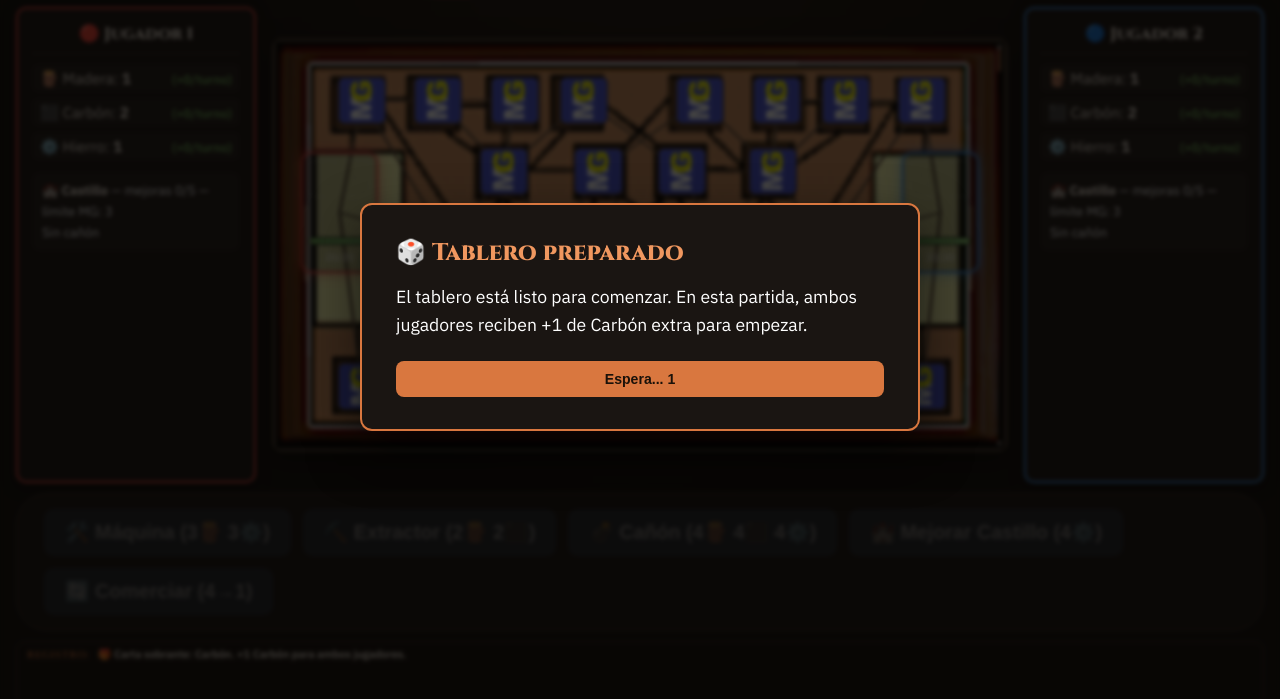
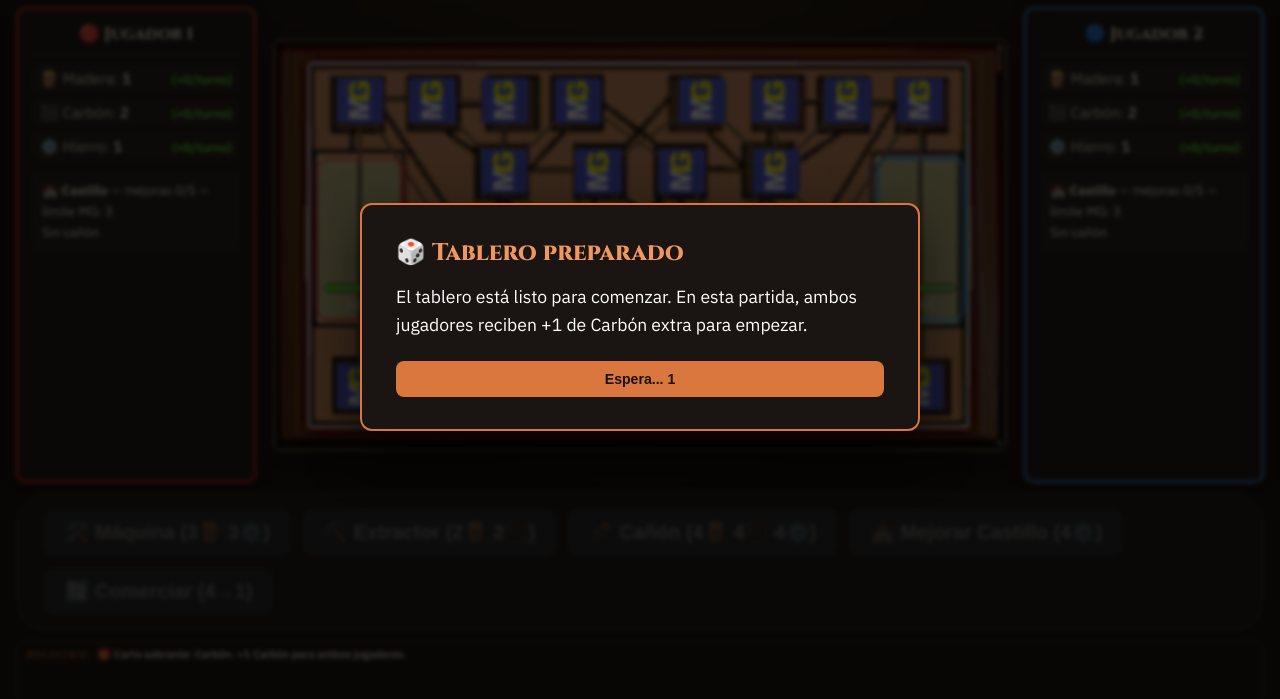
Before and after one commit to Bes7iA/MG, a website with bundled scripts: page index.html in a window 1280 px wide. Both pictures are taken after a click on the button "Iniciar Partida ⚔️". Shown: the part 83-782 px from the top of the page. Built offline with nearby package versions, Linux system fonts and the light colour scheme.

Commit message:
Ajustes visuales: tablero simétrico, castillo, máquinas y extractor
- constants.js: POSICIONES reajustadas para tablero simétrico con
  conexiones rectas a los castillos; agregadas rutas de imágenes de
  extractor (rojo/azul)
- estilos.css: eliminadas posiciones fijas de nodos/castillos (ahora
  se generan dinámicamente desde POSICIONES); máquinas de guerra al 90%;
  estilos del ícono de extractor (centrado, desplazado, con overflow
  visible para sobresalir de la casilla)
- render.js: nueva función aplicarPosicionesTablero() que aplica
  POSICIONES a cada elemento vía JS; extractor ahora usa imagen real
  según dueño en vez de emoji; clase condicional 'con-extractor'
- events.js: llamada a aplicarPosicionesTablero() en la inicialización

```diff
--- a/constants.js
+++ b/constants.js
@@ -47,24 +47,30 @@ export const CONEXIONES_TABLERO = {
 // Posiciones (%) usadas SOLO para calcular los centros de las líneas de conexión del SVG.
 // Deben coincidir con las reglas de estilos.css.
 export const POSICIONES = {
-    'castillo-p1': { top: 27, left: 3.5, w: 10.5, h: 30 },
-    'castillo-p2': { top: 27, left: 86, w: 10.5, h: 30 },
-    'nodo-1': { top: 8.5, left: 8.5, w: 6.6, h: 11.6 }, 'nodo-2': { top: 8.5, left: 19, w: 6.6, h: 11.6 },
-    'nodo-3': { top: 8.5, left: 29.5, w: 6.6, h: 11.6 }, 'nodo-4': { top: 8.5, left: 39, w: 6.6, h: 11.6 },
-    'nodo-5': { top: 8.5, left: 55, w: 6.6, h: 11.6 }, 'nodo-6': { top: 8.5, left: 65.5, w: 6.6, h: 11.6 },
-    'nodo-7': { top: 8.5, left: 75, w: 6.6, h: 11.6 }, 'nodo-8': { top: 8.5, left: 85.5, w: 6.6, h: 11.6 },
+    'castillo-p1': { top: 28.5, left: 5.5, w: 12, h: 40 },
+    'castillo-p2': { top: 28.5, left: 82.5, w: 12, h: 40 },
+
+    'nodo-1': { top: 8.5, left: 8.2, w: 6.6, h: 11.6 }, 'nodo-2': { top: 8.5, left: 18.2, w: 6.6, h: 11.6 },
+    'nodo-3': { top: 8.5, left: 28.2, w: 6.6, h: 11.6 }, 'nodo-4': { top: 8.5, left: 38.2, w: 6.6, h: 11.6 },
+    'nodo-5': { top: 8.5, left: 55.2, w: 6.6, h: 11.6 }, 'nodo-6': { top: 8.5, left: 65.2, w: 6.6, h: 11.6 },
+    'nodo-7': { top: 8.5, left: 75.2, w: 6.6, h: 11.6 }, 'nodo-8': { top: 8.5, left: 85.2, w: 6.6, h: 11.6 },
+
     'nodo-9': { top: 26, left: 28, w: 6.6, h: 11.6 }, 'nodo-10': { top: 26, left: 41, w: 6.6, h: 11.6 },
-    'nodo-11': { top: 26, left: 52.5, w: 6.6, h: 11.6 }, 'nodo-12': { top: 26, left: 65, w: 6.6, h: 11.6 },
-    'nodo-13': { top: 44, left: 20.5, w: 6.6, h: 11.6 }, 'nodo-14': { top: 44, left: 35.5, w: 6.6, h: 11.6 },
-    'nodo-15': { top: 44, left: 46.5, w: 6.6, h: 11.6 }, 'nodo-16': { top: 44, left: 57, w: 6.6, h: 11.6 },
-    'nodo-17': { top: 44, left: 72, w: 6.6, h: 11.6 },
+    'nodo-11': { top: 26, left: 52.4, w: 6.6, h: 11.6 }, 'nodo-12': { top: 26, left: 65.4, w: 6.6, h: 11.6 },
+
+    'nodo-13': { top: 42.7, left: 20.5, w: 6.6, h: 11.6 }, 'nodo-14': { top: 42.7, left: 35.5, w: 6.6, h: 11.6 },
+    'nodo-15': { top: 42.7, left: 46.7, w: 6.6, h: 11.6 }, 'nodo-16': { top: 42.7, left: 57.9, w: 6.6, h: 11.6 },
+    'nodo-17': { top: 42.7, left: 72.9, w: 6.6, h: 11.6 },
+
     'nodo-18': { top: 61.5, left: 28, w: 6.6, h: 11.6 }, 'nodo-19': { top: 61.5, left: 41, w: 6.6, h: 11.6 },
-    'nodo-20': { top: 61.5, left: 52.5, w: 6.6, h: 11.6 }, 'nodo-21': { top: 61.5, left: 65, w: 6.6, h: 11.6 },
-    'nodo-22': { top: 79, left: 8.5, w: 6.6, h: 11.6 }, 'nodo-23': { top: 79, left: 19, w: 6.6, h: 11.6 },
-    'nodo-24': { top: 79, left: 29.5, w: 6.6, h: 11.6 }, 'nodo-25': { top: 79, left: 39, w: 6.6, h: 11.6 },
-    'nodo-26': { top: 79, left: 55, w: 6.6, h: 11.6 }, 'nodo-27': { top: 79, left: 65.5, w: 6.6, h: 11.6 },
-    'nodo-28': { top: 79, left: 75, w: 6.6, h: 11.6 }, 'nodo-29': { top: 79, left: 85.5, w: 6.6, h: 11.6 }
+    'nodo-20': { top: 61.5, left: 52.4, w: 6.6, h: 11.6 }, 'nodo-21': { top: 61.5, left: 65.4, w: 6.6, h: 11.6 },
+
+    'nodo-22': { top: 79, left: 8.2, w: 6.6, h: 11.6 }, 'nodo-23': { top: 79, left: 18.2, w: 6.6, h: 11.6 },
+    'nodo-24': { top: 79, left: 28.2, w: 6.6, h: 11.6 }, 'nodo-25': { top: 79, left: 38.2, w: 6.6, h: 11.6 },
+    'nodo-26': { top: 79, left: 56.2, w: 6.6, h: 11.6 }, 'nodo-27': { top: 79, left: 65.2, w: 6.6, h: 11.6 },
+    'nodo-28': { top: 79, left: 75.2, w: 6.6, h: 11.6 }, 'nodo-29': { top: 79, left: 85.2, w: 6.6, h: 11.6 }
 };
+
 
 export const COSTOS = {
     maquina: { madera: 3, hierro: 3 },
@@ -87,5 +93,7 @@ export const IMAGENES = {
     mgRojo: 'assets/cartas/MG_Rojo.png',
     mgAzul: 'assets/cartas/MG_Azul.png',
     canonRojo: 'assets/cartas/cañon rojo.png',
-    canonAzul: 'assets/cartas/cañon azul.png'
+    canonAzul: 'assets/cartas/cañon azul.png',
+    extractorRojo: 'assets/cartas/extractor rojo.png',
+    extractorAzul: 'assets/cartas/extractor azul.png'
 };
--- a/estilos.css
+++ b/estilos.css
@@ -8,16 +8,16 @@
     --panel-border: #3a2f26;
     --ember: #d9773f;
     --ember-bright: #f0975f;
-    --p1: #e0463f;
+    --p1: #ff332c;
     --p1-glow: rgba(224, 70, 63, 0.55);
-    --p2: #3f8fe0;
+    --p2: #3399ff;
     --p2-glow: rgba(63, 143, 224, 0.55);
     --madera: #a97845;
     --carbon: #4a4a4a;
     --hierro: #8a9ba8;
     --texto: #ece3d8;
     --texto-tenue: #ffffff;
-    --exito: #6fae5a;
+    --exito: #5cff2b;
     --peligro: #c94f3f;
     font-family: 'IBM Plex Sans', sans-serif;
 }
@@ -238,12 +238,10 @@ h1, h2, h3, .titulo-juego, .indicador-turno-box {
 
 #imagen-tablero { position: absolute; inset: 0; width: 100%; height: 100%; object-fit: fill; opacity: 1; }
 #conexiones-svg { position: absolute; inset: 0; width: 100%; height: 100%; z-index: 1; }
-#conexiones-svg line { stroke: #5a4a3a; stroke-width: 0.35; }
+#conexiones-svg line { stroke: #655132; stroke-width: 0.5; }
 
 .nodo-terreno {
     position: absolute;
-    width: 6.6%;
-    height: 11.6%;
     display: flex; justify-content: center; align-items: center;
     cursor: pointer;
     z-index: 2;
@@ -251,7 +249,7 @@ h1, h2, h3, .titulo-juego, .indicador-turno-box {
     background: #1c1611;
     border: 1px solid #3a2f26;
     transition: transform 0.12s ease, outline-color .15s;
-    overflow: hidden;
+    overflow: visible;
 }
 .nodo-terreno:hover { transform: scale(1.08); z-index: 6; }
 
@@ -287,7 +285,21 @@ h1, h2, h3, .titulo-juego, .indicador-turno-box {
     to   { box-shadow: 0 0 18px #f1c40f, 0 0 28px #f1c40f; }
 }
 
-.icono-extractor { position: absolute; top: 1px; right: 2px; font-size: 0.7rem; filter: drop-shadow(0 0 2px #000); }
+.icono-extractor {
+    position: absolute;
+    top: 20%;
+    left: 90%;
+    transform: translate(-50%, -50%);
+    width: 130%; height: 130%; object-fit: contain;
+    z-index: 20;
+}
+.icono-extractor-fallback {
+    position: absolute; inset: 0; margin: auto;
+    width: fit-content; height: fit-content;
+    font-size: 1.4rem;
+    filter: drop-shadow(0 1px 2px rgba(0,0,0,.8));
+    z-index: 5;
+}
 
 .ficha-mg {
     position: absolute; inset: 0;
@@ -295,11 +307,11 @@ h1, h2, h3, .titulo-juego, .indicador-turno-box {
     pointer-events: none;
     z-index: 8;
 }
-.ficha-mg .img-mg { width: 60%; height: 60%; object-fit: contain; filter: drop-shadow(0 1px 2px rgba(0,0,0,.8)); }
+.ficha-mg .img-mg { width: 90%; height: 90%; object-fit: contain; filter: drop-shadow(0 1px 2px rgba(0,0,0,.8)); }
 .ficha-mg .icono-mg { font-size: 1.3rem; filter: drop-shadow(0 1px 2px rgba(0,0,0,.8)); }
 .ficha-mg.mg-p1 .icono-mg { color: var(--p1); }
 .ficha-mg.mg-p2 .icono-mg { color: var(--p2); }
-.ficha-mg .hp-mini { width: 70%; height: 5px; background: rgba(0,0,0,.6); border-radius: 3px; overflow: hidden; margin-top: 2px; }
+.ficha-mg .hp-mini { width: 70%; height: 5px; background: rgb(255 0 0 / 0.6); border-radius: 3px; overflow: hidden; margin-top: 2px; }
 .ficha-mg .hp-mini .relleno { height: 100%; background: var(--exito); }
 
 .nodo-mg-seleccionada { outline: 3px solid #f1c40f !important; z-index: 9; animation: pulso-brillante-amarillo .9s infinite alternate ease-in-out; }
@@ -308,8 +320,6 @@ h1, h2, h3, .titulo-juego, .indicador-turno-box {
 /* CASTILLOS */
 .zona-castillo {
     position: absolute;
-    width: 10.5%;
-    height: 30%;
     display: flex; flex-direction: column; align-items: center; justify-content: center;
     gap: 4px;
     z-index: 3;
@@ -320,8 +330,7 @@ h1, h2, h3, .titulo-juego, .indicador-turno-box {
 }
 .castillo-rojo { border: 2px solid var(--p1); box-shadow: 0 0 14px var(--p1-glow); }
 .castillo-azul { border: 2px solid var(--p2); box-shadow: 0 0 14px var(--p2-glow); }
-.castillo-rojo { top: 27%; left: 3.5%; }
-.castillo-azul { top: 27%; left: 86%; }
+
 
 .slots-castillo { display: flex; gap: 5px; width: 100%; height: 55%; }
 .slot-castillo {
@@ -344,26 +353,7 @@ h1, h2, h3, .titulo-juego, .indicador-turno-box {
 .slot-canon.canon-inactivo { opacity: 0.5; cursor: default; }
 .slot-canon.canon-seleccionado { outline: 3px solid #f1c40f; border-radius: 6px; box-shadow: 0 0 10px rgba(241,196,15,0.6); }
 
-/* FILA 1 */
-#nodo-1 { top: 8.5%; left: 8.5%; } #nodo-2 { top: 8.5%; left: 19%; }
-#nodo-3 { top: 8.5%; left: 29.5%; } #nodo-4 { top: 8.5%; left: 39%; }
-#nodo-5 { top: 8.5%; left: 55%; } #nodo-6 { top: 8.5%; left: 65.5%; }
-#nodo-7 { top: 8.5%; left: 75%; } #nodo-8 { top: 8.5%; left: 85.5%; }
-/* FILA 2 */
-#nodo-9 { top: 26%; left: 28%; } #nodo-10 { top: 26%; left: 41%; }
-#nodo-11 { top: 26%; left: 52.5%; } #nodo-12 { top: 26%; left: 65%; }
-/* FILA 3 */
-#nodo-13 { top: 44%; left: 20.5%; } #nodo-14 { top: 44%; left: 35.5%; }
-#nodo-15 { top: 44%; left: 46.5%; } #nodo-16 { top: 44%; left: 57%; }
-#nodo-17 { top: 44%; left: 72%; }
-/* FILA 4 */
-#nodo-18 { top: 61.5%; left: 28%; } #nodo-19 { top: 61.5%; left: 41%; }
-#nodo-20 { top: 61.5%; left: 52.5%; } #nodo-21 { top: 61.5%; left: 65%; }
-/* FILA 5 */
-#nodo-22 { top: 79%; left: 8.5%; } #nodo-23 { top: 79%; left: 19%; }
-#nodo-24 { top: 79%; left: 29.5%; } #nodo-25 { top: 79%; left: 39%; }
-#nodo-26 { top: 79%; left: 55%; } #nodo-27 { top: 79%; left: 65.5%; }
-#nodo-28 { top: 79%; left: 75%; } #nodo-29 { top: 79%; left: 85.5%; }
+
 
 /* BARRA INFERIOR (+50% de tamaño) */
 .barra-inferior {
--- a/events.js
+++ b/events.js
@@ -2,7 +2,7 @@ import { $, rivalDe, log } from './utils.js';
 import { NODOS_TABLERO } from './constants.js';
 import { gameState, maquinaSeleccionadaId, modoAccion, buscarMaquina } from './state.js';
 import { esCastillo, dueñoDeCastillo, sonConectados } from './board.js';
-import { renderTodo, dibujarConexionesSVG } from './render.js';
+import { renderTodo, dibujarConexionesSVG, aplicarPosicionesTablero } from './render.js';
 import {
     iniciarPartida, clicConquistaInicial, construirMaquina, activarModoExtractor,
     intentarConstruirExtractor, construirCanon, mejorarCastillo, comerciar, cancelarModo,
@@ -134,6 +134,7 @@ function inicializarEventos() {
         }
     });
 
+    aplicarPosicionesTablero();
     dibujarConexionesSVG();
 }
 
--- a/render.js
+++ b/render.js
@@ -128,7 +128,7 @@ export function renderTablero() {
         <div class="carta-fallback terreno-${casilla.tipo}" style="display:none">
           <span>${EMOJI[casilla.tipo]}</span><span class="etiqueta">${NOMBRE[casilla.tipo]}</span>
         </div>
-        ${casilla.extractor ? '<span class="icono-extractor">⛏️</span>' : ''}
+        ${casilla.extractor ? `<img src="${casilla.dueno === 1 ? IMAGENES.extractorRojo : IMAGENES.extractorAzul}" class="icono-extractor" alt="Extractor" onerror="this.style.display='none'; this.nextElementSibling.style.display='block';"><span class="icono-extractor-fallback" style="display:none">⛏️</span>` : ''}
       </div>`;
             el.classList.add(casilla.dueno === 1 ? 'terreno-p1' : 'terreno-p2');
         }
@@ -236,6 +236,17 @@ export function dibujarConexionesSVG() {
     });
 }
 
+export function aplicarPosicionesTablero() {
+    Object.entries(POSICIONES).forEach(([id, p]) => {
+        const el = $(id);
+        if (!el) return;
+        el.style.top = `${p.top}%`;
+        el.style.left = `${p.left}%`;
+        el.style.width = `${p.w}%`;
+        el.style.height = `${p.h}%`;
+    });
+}
+
 export function mostrarPantallaFin() {
     $('fin-titulo').textContent = `¡Jugador ${gameState.ganador} gana la partida! 🏆`;
     $('pantalla-juego').classList.add('oculta');
```
